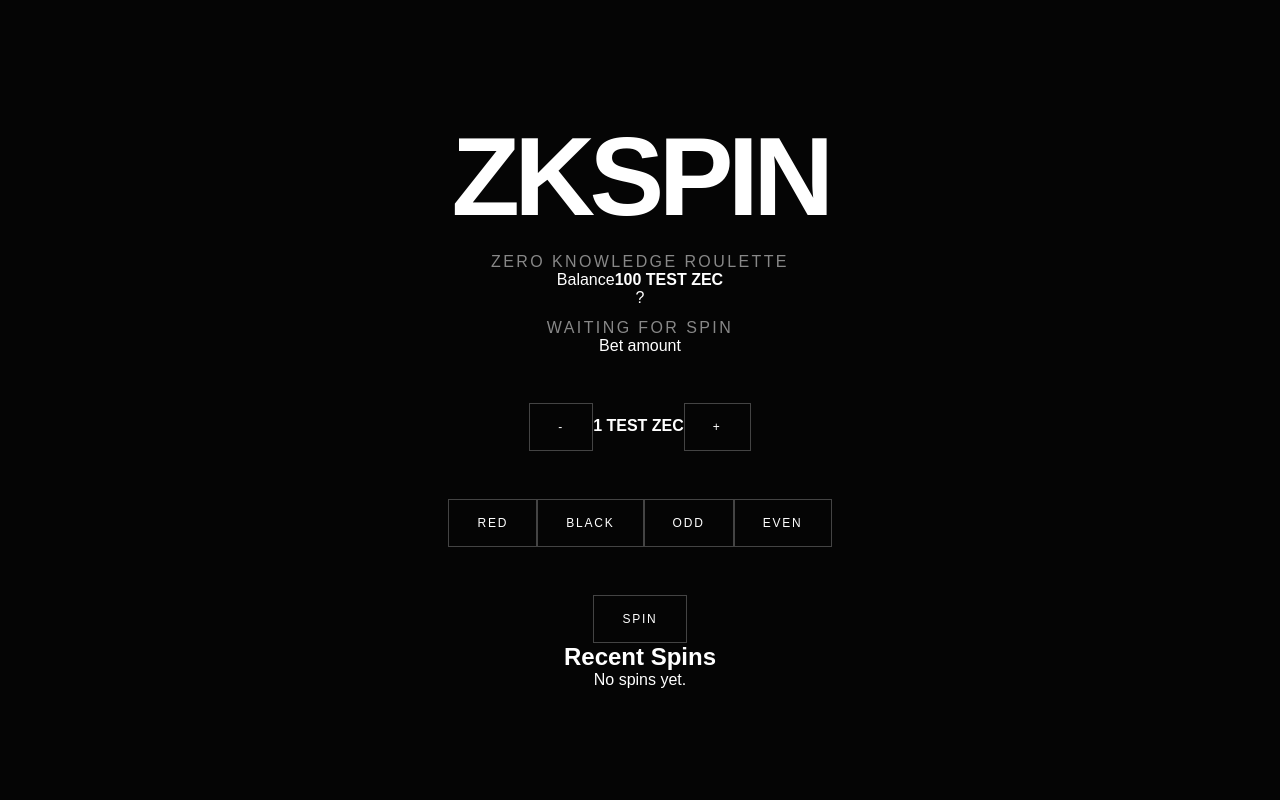
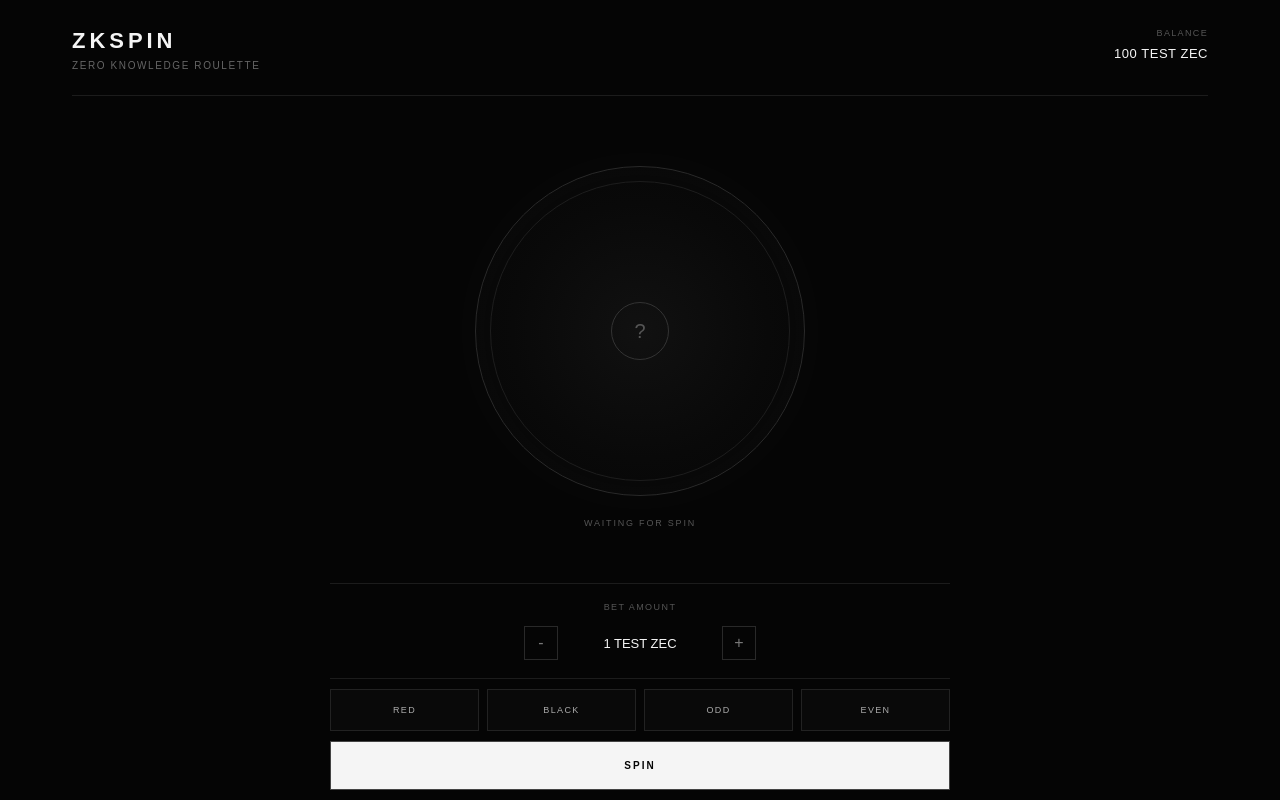
Before and after one commit to justneverminding/ZKSpin, a Next.js app: page / in a window 1280 px wide. Shown: the top 800 px of the page. Built offline with nearby package versions, Linux system fonts and the light colour scheme.

Commit message:
Style ZKSpin game interface
Updated styles for various components including body, buttons, and game layout. Adjusted colors, padding, and hover effects for improved UI.

```diff
--- a/app/globals.css
+++ b/app/globals.css
@@ -4,49 +4,263 @@
   padding: 0;
 }
 
+html,
+body {
+  min-height: 100%;
+}
+
 body {
   background: #050505;
-  color: #ffffff;
+  color: #f5f5f5;
   font-family: Arial, Helvetica, sans-serif;
 }
 
-main {
+button {
+  font: inherit;
+}
+
+.game {
   min-height: 100vh;
+  padding: 28px 32px 60px;
+  max-width: 1200px;
+  margin: 0 auto;
+}
+
+.topbar {
+  display: flex;
+  align-items: flex-start;
+  justify-content: space-between;
+  border-bottom: 1px solid #1c1c1c;
+  padding-bottom: 24px;
+}
+
+.brand {
+  font-size: 22px;
+  font-weight: 700;
+  letter-spacing: 0.18em;
+}
+
+.subtitle {
+  margin-top: 6px;
+  color: #666;
+  font-size: 10px;
+  letter-spacing: 0.16em;
+  text-transform: uppercase;
+}
+
+.balance {
+  text-align: right;
+}
+
+.balance span {
+  display: block;
+  color: #555;
+  font-size: 9px;
+  letter-spacing: 0.15em;
+  text-transform: uppercase;
+  margin-bottom: 6px;
+}
+
+.balance strong {
+  font-size: 13px;
+  font-weight: 500;
+  letter-spacing: 0.04em;
+}
+
+.roulette-section {
   display: flex;
   flex-direction: column;
   align-items: center;
   justify-content: center;
-  text-align: center;
-  padding: 24px;
+  padding: 70px 20px 55px;
 }
 
-h1 {
-  font-size: clamp(3rem, 10vw, 7rem);
-  letter-spacing: -0.05em;
-  font-weight: 700;
+.wheel-placeholder {
+  width: min(330px, 70vw);
+  height: min(330px, 70vw);
+  border: 1px solid #292929;
+  border-radius: 50%;
+  display: flex;
+  align-items: center;
+  justify-content: center;
+  position: relative;
+  background: radial-gradient(
+    circle,
+    #111 0%,
+    #090909 55%,
+    #050505 100%
+  );
+  box-shadow:
+    0 0 80px rgba(255, 255, 255, 0.025),
+    inset 0 0 50px rgba(255, 255, 255, 0.02);
 }
 
-p {
-  margin-top: 12px;
-  color: #888888;
-  font-size: 1rem;
-  letter-spacing: 0.15em;
+.wheel-placeholder::before {
+  content: "";
+  position: absolute;
+  inset: 14px;
+  border: 1px solid #1d1d1d;
+  border-radius: 50%;
+}
+
+.wheel-center {
+  width: 58px;
+  height: 58px;
+  border: 1px solid #333;
+  border-radius: 50%;
+  display: flex;
+  align-items: center;
+  justify-content: center;
+  color: #555;
+  font-size: 20px;
+}
+
+.wheel-label {
+  margin-top: 22px;
+  color: #555;
+  font-size: 9px;
+  letter-spacing: 0.2em;
   text-transform: uppercase;
 }
 
-button {
-  margin-top: 48px;
-  padding: 16px 28px;
-  background: transparent;
-  color: white;
-  border: 1px solid #444444;
-  font-size: 0.75rem;
-  letter-spacing: 0.15em;
-  cursor: pointer;
-  transition: all 0.3s ease;
+.bet-panel {
+  width: 100%;
+  max-width: 620px;
+  margin: 0 auto;
 }
 
-button:hover {
-  background: white;
-  color: black;
+.bet-amount {
+  border-top: 1px solid #1c1c1c;
+  border-bottom: 1px solid #1c1c1c;
+  padding: 18px 0;
 }
+
+.bet-amount > span {
+  display: block;
+  color: #555;
+  font-size: 9px;
+  letter-spacing: 0.16em;
+  text-transform: uppercase;
+  margin-bottom: 14px;
+  text-align: center;
+}
+
+.amount-control {
+  display: flex;
+  align-items: center;
+  justify-content: center;
+  gap: 22px;
+}
+
+.amount-control button {
+  width: 34px;
+  height: 34px;
+  border: 1px solid #292929;
+  background: transparent;
+  color: #777;
+  cursor: pointer;
+}
+
+.amount-control strong {
+  min-width: 120px;
+  text-align: center;
+  font-size: 13px;
+  font-weight: 400;
+}
+
+.bet-options {
+  display: grid;
+  grid-template-columns: repeat(4, 1fr);
+  gap: 8px;
+  margin-top: 10px;
+}
+
+.bet-options button {
+  padding: 15px 10px;
+  border: 1px solid #222;
+  background: #090909;
+  color: #aaa;
+  cursor: pointer;
+  font-size: 9px;
+  letter-spacing: 0.15em;
+  transition: 0.2s ease;
+}
+
+.bet-options button:hover {
+  border-color: #555;
+  color: #fff;
+}
+
+.spin-button {
+  width: 100%;
+  margin-top: 10px;
+  padding: 18px;
+  border: 1px solid #444;
+  background: #f5f5f5;
+  color: #050505;
+  cursor: pointer;
+  font-size: 10px;
+  font-weight: 700;
+  letter-spacing: 0.2em;
+  transition: 0.25s ease;
+}
+
+.spin-button:hover {
+  background: #fff;
+  transform: translateY(-1px);
+}
+
+.history {
+  max-width: 620px;
+  margin: 70px auto 0;
+}
+
+.history h2 {
+  color: #555;
+  font-size: 9px;
+  font-weight: 400;
+  letter-spacing: 0.18em;
+  text-transform: uppercase;
+  padding-bottom: 14px;
+  border-bottom: 1px solid #1c1c1c;
+}
+
+.history-empty {
+  padding: 24px 0;
+  color: #444;
+  font-size: 11px;
+}
+
+@media (max-width: 600px) {
+  .game {
+    padding: 20px 18px 45px;
+  }
+
+  .topbar {
+    align-items: center;
+  }
+
+  .brand {
+    font-size: 18px;
+  }
+
+  .subtitle {
+    font-size: 8px;
+  }
+
+  .balance strong {
+    font-size: 11px;
+  }
+
+  .roulette-section {
+    padding: 55px 10px 45px;
+  }
+
+  .bet-options {
+    grid-template-columns: repeat(2, 1fr);
+  }
+
+  .history {
+    margin-top: 55px;
+  }
+}
```
